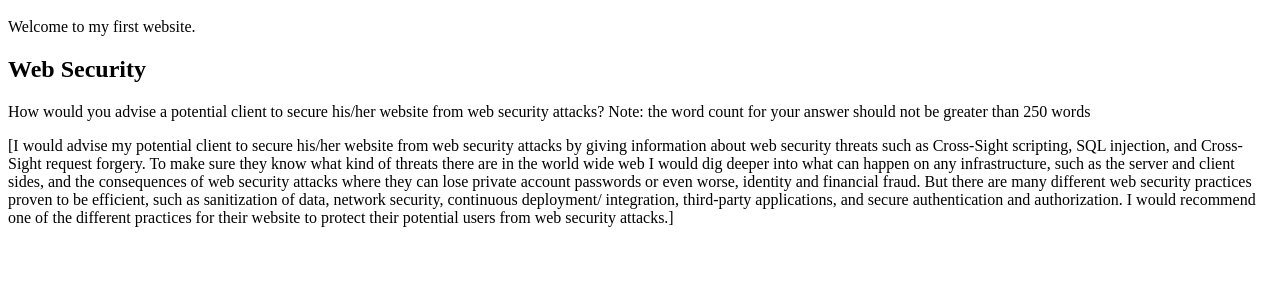
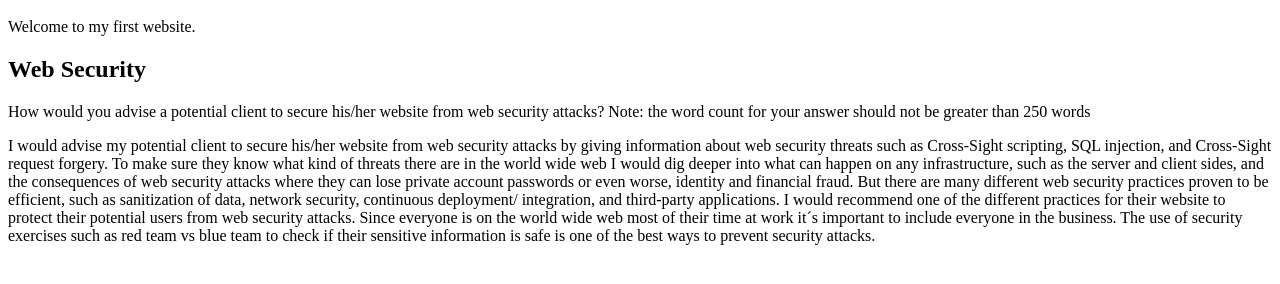
Before and after one commit to Noroff-FEU-Assignments/cross-course-project-ankiiin, a plain HTML site: page index.html in a window 1280 px wide. Shown: the part 48-332 px from the top of the page. Drawn offline with Linux system fonts and the light colour scheme.

Commit message:
Update index.html

```diff
--- a/index.html
+++ b/index.html
@@ -7,6 +7,6 @@
     <p>Welcome to my first website.</p>
     <h2>Web Security</h2>
     <p id="web-security-question">How would you advise a potential client to secure his/her website from web security attacks? Note: the word count for your answer should not be greater than 250 words</p>
-    <p id="web-security-answer">[I would advise my potential client to secure his/her website from web security attacks by giving information about web security threats such as Cross-Sight scripting, SQL injection, and Cross-Sight request forgery. To make sure they know what kind of threats there are in the world wide web I would dig deeper into what can happen on any infrastructure, such as the server and client sides, and the consequences of web security attacks where they can lose private account passwords or even worse, identity and financial fraud. But there are many different web security practices proven to be efficient, such as sanitization of data, network security, continuous deployment/ integration, third-party applications, and secure authentication and authorization. I would recommend one of the different practices for their website to protect their potential users from web security attacks.]</p>
+    <p id="web-security-answer">I would advise my potential client to secure his/her website from web security attacks by giving information about web security threats such as Cross-Sight scripting, SQL injection, and Cross-Sight request forgery. To make sure they know what kind of threats there are in the world wide web I would dig deeper into what can happen on any infrastructure, such as the server and client sides, and the consequences of web security attacks where they can lose private account passwords or even worse, identity and financial fraud. But there are many different web security practices proven to be efficient, such as sanitization of data, network security, continuous deployment/ integration, and third-party applications. I would recommend one of the different practices for their website to protect their potential users from web security attacks. Since everyone is on the world wide web most of their time at work it´s important to include everyone in the business. The use of security exercises such as red team vs blue team to check if their sensitive information is safe is one of the best ways to prevent security attacks.</p>
   </body>
 </html>
```
